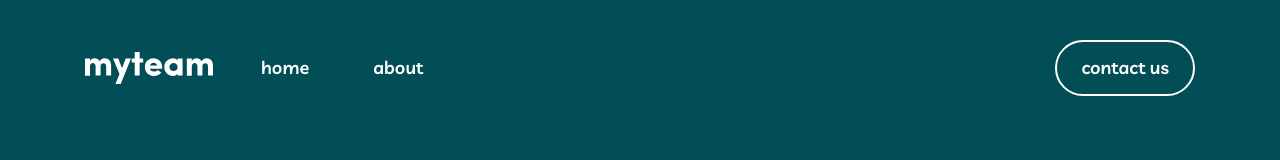
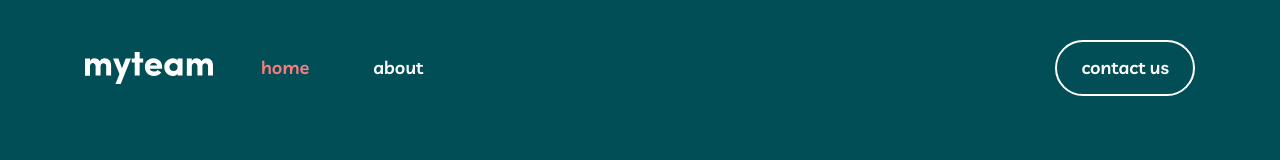
Before and after one commit to Jordypx/My_Team, a Next.js app: page / in a window 1280 px wide. In both pictures the pointer is over the link 285 px from the left and 68 px from the top of the page. Shown: the top 160 px of the page. Built offline with nearby package versions, Linux system fonts and the light colour scheme.

Commit message:
Add active state to navbar link

```diff
--- a/Components/Navbar.module.css
+++ b/Components/Navbar.module.css
@@ -28,8 +28,8 @@ a.link {
     color: var(--primary-color-3);
 }
 
-a.link:hover {
-    opacity: 1;
+.link:hover {
+    color: var(--primary-color-2);
 }
 
 .navLink {
```
